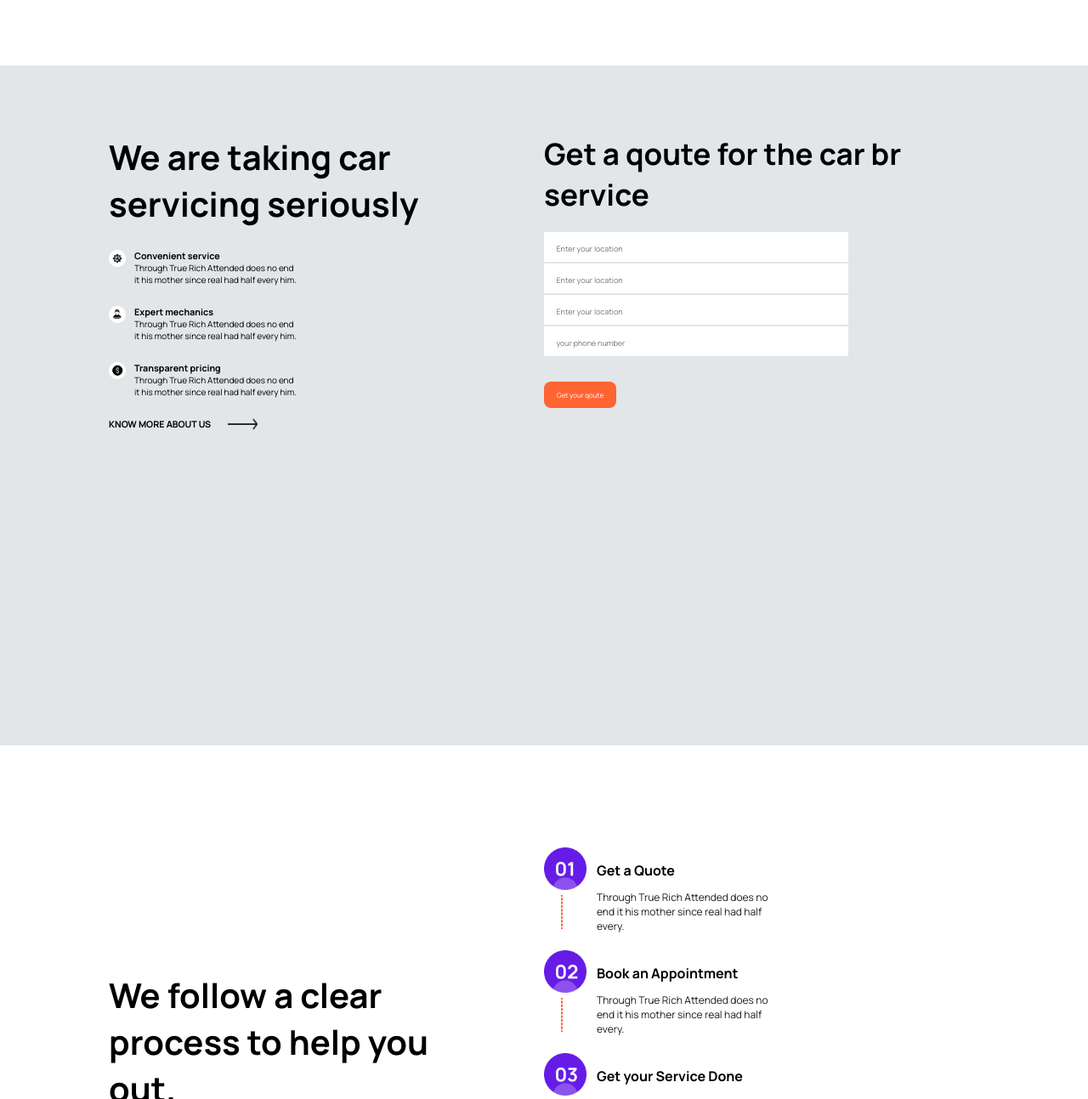
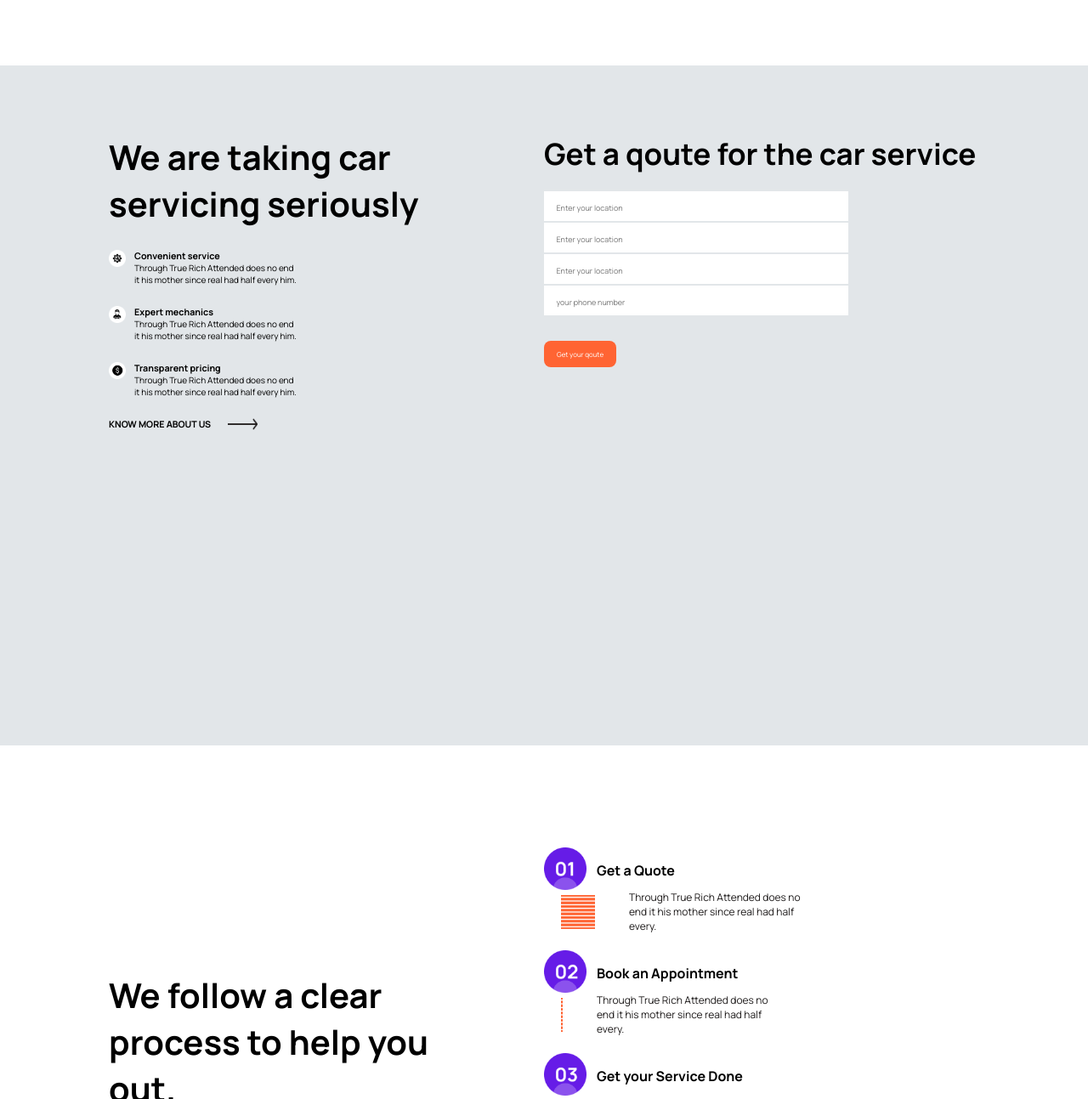
Before and after one commit to Absaoban07/kodecamp_projects, a plain HTML site: page index.html in a window 1280 px wide. Shown: the part 723-2016 px from the top of the page at 85% size. Drawn offline with nearby package versions, Linux system fonts and the light colour scheme.

Commit message:
last changes

```diff
--- a/index.html
+++ b/index.html
@@ -98,7 +98,7 @@
             <div class="con-serve-text">
                <h6>Convenient service</h6>
               <p>
-               Through True Rich Attended does no end it his mother since real had half every him.
+               Through True Rich Attended does no end <br>it his mother since real had half every him.
               </p>
 
             </div>
@@ -116,7 +116,7 @@
             <div class="expert-mech-text">
                <h6>Expert mechanics</h6>
               <p>
-               Through True Rich Attended does no end it his mother since real had half every him.
+               Through True Rich Attended does no end <br>it his mother since real had half every him.
               </p>
 
             </div>
@@ -131,7 +131,7 @@
             <div class="trans-pricing-text">
                <h6>Transparent pricing</h6>
               <p>
-               Through True Rich Attended does no end  it his mother since real had half every him.
+               Through True Rich Attended does no end <br> it his mother since real had half every him.
               </p>
 
             </div>
@@ -156,7 +156,7 @@
         <div class="car-qoute ">
 
           <h1>
-            Get a qoute for the car br service
+            Get a qoute for the car service
           </h1>
 
           <form action="form">
@@ -202,7 +202,7 @@
                         </div>
 
                         <div class="through number">
-                           <img src="./img/Line(1).png" alt="Line" height="40px" width="2px">
+                           <img src="./img/Line(1).png" alt="Line" height="40px" width="40px">
                            <p class="open">Through True Rich Attended does no <br> end it his mother since real had half <br>every.</p>
                         </div>
                      </div>
@@ -237,6 +237,30 @@
 
 
                   </div>
+
+                  <!-- <div class="get">
+                     <div class="number">
+                        <h3>02</h3>
+                     </div>
+                     <div class="detail">
+                        <h4>Book an Appointment</h4>
+
+                        <p class="open">Through True Rich Attended does no <br>end it his mother since real had half <br> every.</p>
+                     </div>
+                  </div>
+
+                  <div class="get">
+                     <div class="number">
+                        <h3>03</h3>
+                     </div>
+                     <div class="detail">
+                        <h4>Get your Service Done</h4>
+                        <p class="open">Through True Rich Attended does no<br> end it his mother since real had half <br>every.</p>
+                     </div>
+                  </div>
+
+
+ -->
 
                </div>
 
--- a/style/style.css
+++ b/style/style.css
@@ -110,7 +110,7 @@
 h1{
   font-size: 40px;
   padding-bottom: 15px;
-  width: 100%;
+
 }
 
 
@@ -192,9 +192,10 @@ main .parent .child-image .rating{
 
 
 }
-#car .parent .car-service h1{
-  width: 80%;
-}
+/* #car .parent .car-service h1{
+  padding-bottom:20px;
+  font-size:40px;
+} */
 #car .car-service .con-serve{
   display:flex;
   column-gap:10px;
@@ -202,7 +203,6 @@ main .parent .child-image .rating{
  }
 
  #car .car-service .con-serve p{
-  width: 51%;
   font-size:10px;
  }
  #car .car-service .con-serve #icon{
@@ -288,7 +288,6 @@ form input{
 
 }
 #help .gbg .get p{
-
   font-size: 12px;
   color: #1E1B1B;
 
```
